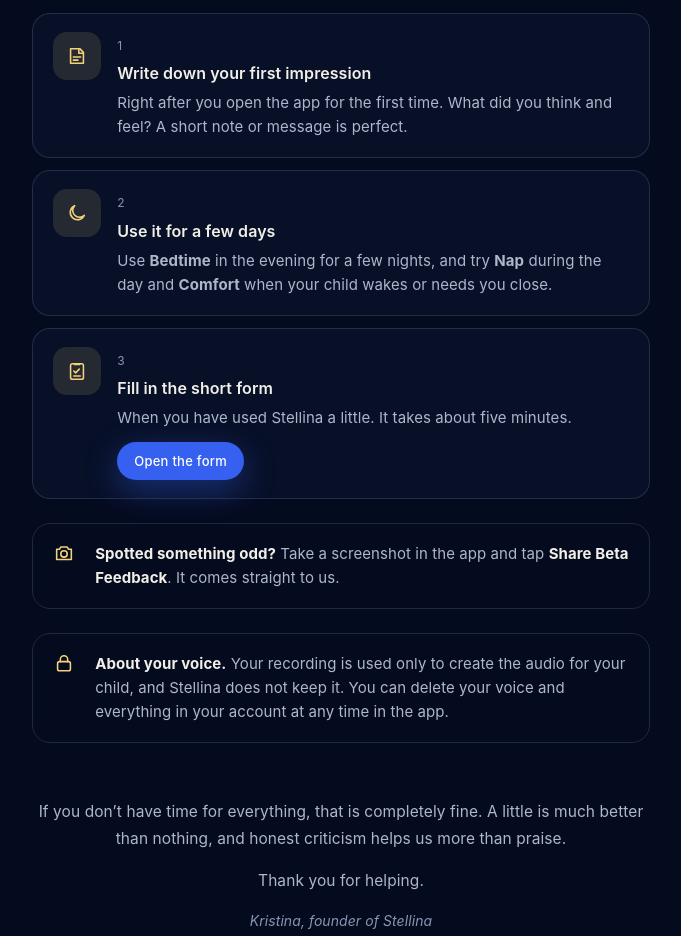
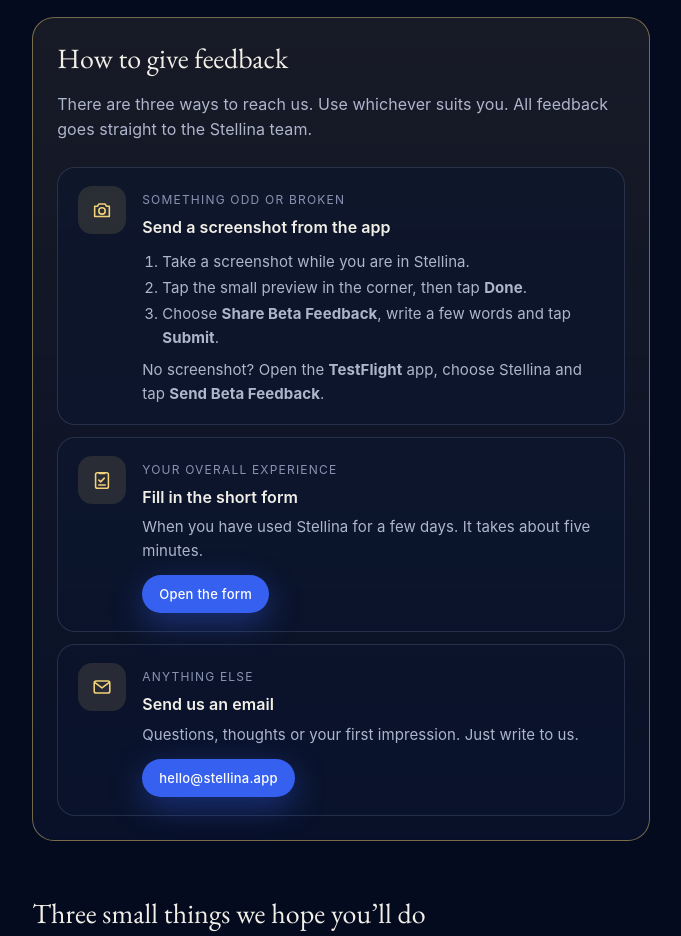
Before and after one commit to stellina-app/stellina-web, a plain HTML site: page beta/index.html in a window 1280 px wide. Shown: the part 1499-2435 px from the top of the page, without its empty margins (299-980 px from the left). Drawn offline with Linux system fonts and the light colour scheme.

Commit message:
Beta page: clear 'How to give feedback' section with three ways (in-app screenshot, form, email)
Co-Authored-By: Claude Opus 5.5 <noreply@anthropic.com>
Claude-Session: https://claude.ai/code/session_01DMEVQCKyhoMwHgF2iyuCgq

```diff
--- a/beta/index.html
+++ b/beta/index.html
@@ -268,6 +268,13 @@
   .science .facts a { color: var(--accent-text); }
   .guide-link { display: inline-flex; gap: 8px; align-items: center; margin-top: var(--space-5); color: var(--accent-text); font-size: 14px; text-decoration: none; border-bottom: 1px solid rgba(111,147,255,.35); padding-bottom: 2px; }
   @media (max-width: 960px) { .science { grid-template-columns: 1fr; } }
+  .bt-fb { margin-top: var(--space-7); padding: 24px; border-radius: 22px; border: 1px solid rgba(244, 210, 122, .45); background: linear-gradient(180deg, rgba(244, 210, 122, .08), rgba(11, 22, 49, .55)); scroll-margin-top: 90px; }
+  .bt-fb h2 { margin-top: 0 !important; }
+  .bt-fb .bt-intro { color: var(--ink-muted); font-size: 16px; line-height: 1.6; margin: 0 0 var(--space-5); }
+  .bt-fb ol.bt-how { margin: 8px 0 0; padding-left: 1.3em; }
+  .bt-fb ol.bt-how li { margin: 2px 0; }
+  .bt-jump { display: inline-flex; align-items: center; gap: 8px; margin-top: var(--space-5); color: var(--star); font-weight: 600; font-size: 15px; text-decoration: none; }
+  .bt-jump:hover { text-decoration: underline; }
 </style>
 <style>
   .doc { max-width: 720px; margin: 0 auto; padding-block: clamp(40px, 7vw, 88px) var(--space-8); }
@@ -401,6 +408,7 @@ document.addEventListener('DOMContentLoaded', function () {
 <li><svg width="22" height="22" viewBox="0 0 24 24" fill="none" stroke="currentColor" stroke-width="1.7" stroke-linecap="round" stroke-linejoin="round" aria-hidden="true"><rect x="4" y="9" width="16" height="11" rx="1.5"/><path d="M12 9v11M4 13h16"/><path d="M12 9c-1.5-3-5-3-5-1s3 1 5 1c2 0 5 1 5-1s-3.5-2-5 1Z"/></svg>Everything is free, Premium included</li>
 <li><svg width="22" height="22" viewBox="0 0 24 24" fill="none" stroke="currentColor" stroke-width="1.7" stroke-linecap="round" stroke-linejoin="round" aria-hidden="true"><rect x="4" y="5" width="16" height="15" rx="2"/><path d="M4 10h16M9 3v4M15 3v4"/></svg>Open until Wednesday 2 December</li>
 </ul>
+<a class="bt-jump" href="#feedback"><svg width="22" height="22" viewBox="0 0 24 24" fill="none" stroke="currentColor" stroke-width="1.7" stroke-linecap="round" stroke-linejoin="round" aria-hidden="true"><path d="M4 5h16v11H9l-5 4z"/></svg>How to give feedback</a>
 
 <h2>Get started</h2>
 <ol class="bt-steps">
@@ -410,14 +418,23 @@ document.addEventListener('DOMContentLoaded', function () {
 <li class="bt-step"><span class="bt-ico"><svg width="22" height="22" viewBox="0 0 24 24" fill="none" stroke="currentColor" stroke-width="1.7" stroke-linecap="round" stroke-linejoin="round" aria-hidden="true"><rect x="4" y="4" width="7" height="7" rx="2"/><rect x="13" y="4" width="7" height="7" rx="2"/><rect x="4" y="13" width="7" height="7" rx="2"/><path d="M16.5 14v5M14 16.5h5"/></svg></span><div><span class="bt-n">Step 4</span><h3>Add the Stellina widget</h3><p>Start Stellina with one tap, straight from your phone.</p><ul><li><b>Lock Screen:</b> touch and hold the Lock Screen, tap Customise, choose the Lock Screen, tap Add Widgets and choose Stellina.</li><li><b>Home Screen:</b> touch and hold an empty area, tap Edit, then Add Widget, search for Stellina and choose a widget.</li></ul></div></li>
 </ol>
 
+<section class="bt-fb" id="feedback">
+<h2>How to give feedback</h2>
+<p class="bt-intro">There are three ways to reach us. Use whichever suits you. All feedback goes straight to the Stellina team.</p>
+<ol class="bt-steps">
+<li class="bt-step"><span class="bt-ico gold"><svg width="22" height="22" viewBox="0 0 24 24" fill="none" stroke="currentColor" stroke-width="1.7" stroke-linecap="round" stroke-linejoin="round" aria-hidden="true"><path d="M4 8h3l1.5-2.5h7L17 8h3v11H4z"/><circle cx="12" cy="13" r="3.5"/></svg></span><div><span class="bt-n">Something odd or broken</span><h3>Send a screenshot from the app</h3><ol class="bt-how"><li>Take a screenshot while you are in Stellina.</li><li>Tap the small preview in the corner, then tap <b>Done</b>.</li><li>Choose <b>Share Beta Feedback</b>, write a few words and tap <b>Submit</b>.</li></ol><p style="margin-top:8px">No screenshot? Open the <b>TestFlight</b> app, choose Stellina and tap <b>Send Beta Feedback</b>.</p></div></li>
+<li class="bt-step"><span class="bt-ico gold"><svg width="22" height="22" viewBox="0 0 24 24" fill="none" stroke="currentColor" stroke-width="1.7" stroke-linecap="round" stroke-linejoin="round" aria-hidden="true"><path d="M9 5h6"/><rect x="5" y="4" width="14" height="17" rx="2"/><path d="m8.5 12 2 2 4-4"/><path d="M8.5 17.5h7"/></svg></span><div><span class="bt-n">Your overall experience</span><h3>Fill in the short form</h3><p>When you have used Stellina for a few days. It takes about five minutes.</p><a class="btn btn-primary btn-sm" href="https://forms.gle/GzpT92FQ7hNf4Bsv8" target="_blank" rel="noopener">Open the form</a></div></li>
+<li class="bt-step"><span class="bt-ico gold"><svg width="22" height="22" viewBox="0 0 24 24" fill="none" stroke="currentColor" stroke-width="1.7" stroke-linecap="round" stroke-linejoin="round" aria-hidden="true"><rect x="3.5" y="5.5" width="17" height="13" rx="2"/><path d="m4 7 8 6 8-6"/></svg></span><div><span class="bt-n">Anything else</span><h3>Send us an email</h3><p>Questions, thoughts or your first impression. Just write to us.</p><a class="btn btn-primary btn-sm" href="mailto:hello@stellina.app?subject=Stellina%20beta%20feedback">hello@stellina.app</a></div></li>
+</ol>
+</section>
+
 <h2>Three small things we hope you’ll do</h2>
 <ol class="bt-steps">
-<li class="bt-step"><span class="bt-ico gold"><svg width="22" height="22" viewBox="0 0 24 24" fill="none" stroke="currentColor" stroke-width="1.7" stroke-linecap="round" stroke-linejoin="round" aria-hidden="true"><path d="M5 4h10l4 4v12H5z"/><path d="M14 4v5h5"/><path d="M8 13h8M8 16.5h5"/></svg></span><div><span class="bt-n">1</span><h3>Write down your first impression</h3><p>Right after you open the app for the first time. What did you think and feel? A short note or message is perfect.</p></div></li>
+<li class="bt-step"><span class="bt-ico gold"><svg width="22" height="22" viewBox="0 0 24 24" fill="none" stroke="currentColor" stroke-width="1.7" stroke-linecap="round" stroke-linejoin="round" aria-hidden="true"><path d="M5 4h10l4 4v12H5z"/><path d="M14 4v5h5"/><path d="M8 13h8M8 16.5h5"/></svg></span><div><span class="bt-n">1</span><h3>Write down your first impression</h3><p>Right after you open the app for the first time. What did you think and feel? A short note is perfect, and you can send it to us by email.</p></div></li>
 <li class="bt-step"><span class="bt-ico gold"><svg width="22" height="22" viewBox="0 0 24 24" fill="none" stroke="currentColor" stroke-width="1.7" stroke-linecap="round" stroke-linejoin="round" aria-hidden="true"><path d="M20 14.5A8 8 0 1 1 9.5 4a6.5 6.5 0 0 0 10.5 10.5Z"/></svg></span><div><span class="bt-n">2</span><h3>Use it for a few days</h3><p>Use <b>Bedtime</b> in the evening for a few nights, and try <b>Nap</b> during the day and <b>Comfort</b> when your child wakes or needs you close.</p></div></li>
-<li class="bt-step"><span class="bt-ico gold"><svg width="22" height="22" viewBox="0 0 24 24" fill="none" stroke="currentColor" stroke-width="1.7" stroke-linecap="round" stroke-linejoin="round" aria-hidden="true"><path d="M9 5h6"/><rect x="5" y="4" width="14" height="17" rx="2"/><path d="m8.5 12 2 2 4-4"/><path d="M8.5 17.5h7"/></svg></span><div><span class="bt-n">3</span><h3>Fill in the short form</h3><p>When you have used Stellina a little. It takes about five minutes.</p><a class="btn btn-primary btn-sm" href="https://forms.gle/GzpT92FQ7hNf4Bsv8" target="_blank" rel="noopener">Open the form</a></div></li>
+<li class="bt-step"><span class="bt-ico gold"><svg width="22" height="22" viewBox="0 0 24 24" fill="none" stroke="currentColor" stroke-width="1.7" stroke-linecap="round" stroke-linejoin="round" aria-hidden="true"><path d="M9 5h6"/><rect x="5" y="4" width="14" height="17" rx="2"/><path d="m8.5 12 2 2 4-4"/><path d="M8.5 17.5h7"/></svg></span><div><span class="bt-n">3</span><h3>Fill in the short form</h3><p>When you have used Stellina a little. It takes about five minutes. Everything else goes through the options in <a href="#feedback" style="color:var(--star)">How to give feedback</a>.</p><a class="btn btn-primary btn-sm" href="https://forms.gle/GzpT92FQ7hNf4Bsv8" target="_blank" rel="noopener">Open the form</a></div></li>
 </ol>
 
-<div class="bt-note"><svg width="22" height="22" viewBox="0 0 24 24" fill="none" stroke="currentColor" stroke-width="1.7" stroke-linecap="round" stroke-linejoin="round" aria-hidden="true"><path d="M4 8h3l1.5-2.5h7L17 8h3v11H4z"/><circle cx="12" cy="13" r="3.5"/></svg><div><b>Spotted something odd?</b> Take a screenshot in the app and tap <b>Share Beta Feedback</b>. It comes straight to us.</div></div>
 <div class="bt-note"><svg width="22" height="22" viewBox="0 0 24 24" fill="none" stroke="currentColor" stroke-width="1.7" stroke-linecap="round" stroke-linejoin="round" aria-hidden="true"><rect x="5" y="10.5" width="14" height="10" rx="2"/><path d="M8 10.5V8a4 4 0 0 1 8 0v2.5"/></svg><div><b>About your voice.</b> Your recording is used only to create the audio for your child, and Stellina does not keep it. You can delete your voice and everything in your account at any time in the app.</div></div>
 
 <div class="bt-thanks"><p>If you don’t have time for everything, that is completely fine. A little is much better than nothing, and honest criticism helps us more than praise.</p><p>Thank you for helping.</p><p class="sig">Kristina, founder of Stellina</p></div>
```
